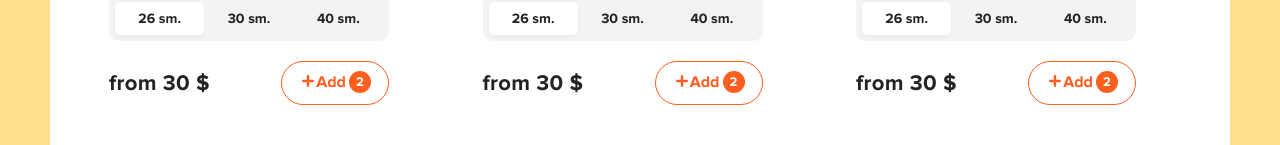
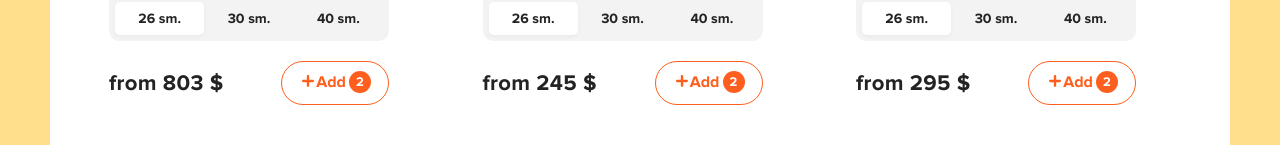
Before and after one commit to sovsianykov/pizza-store, a React (Create React App) app: page / in a window 1280 px wide. Shown: the part 655-800 px from the top of the page. Built offline with nearby package versions, Linux system fonts and the light colour scheme.

Commit message:
pizzaBlock redy

```diff
--- a/src/scss/components/PizzaBlock/PizzaBlock.jsx
+++ b/src/scss/components/PizzaBlock/PizzaBlock.jsx
@@ -1,6 +1,6 @@
 import React from 'react'
 
-const PizzaBlock = ({name, imageUrl})=> {
+const PizzaBlock = ({name, imageUrl,price})=> {
     return (
         <div className="pizza-block">
             <img
@@ -22,7 +22,7 @@ const PizzaBlock = ({name, imageUrl})=> {
                 </ul>
             </div>
             <div className="pizza-block__bottom">
-                <div className="pizza-block__price">from 30 $</div>
+                <div className="pizza-block__price">from {price} $</div>
                 <div className="button button--outline button--add">
                     <svg
                         width="12"
```
Also changed, not shown: 1 other file (tests, documents, lock files or other folders).
